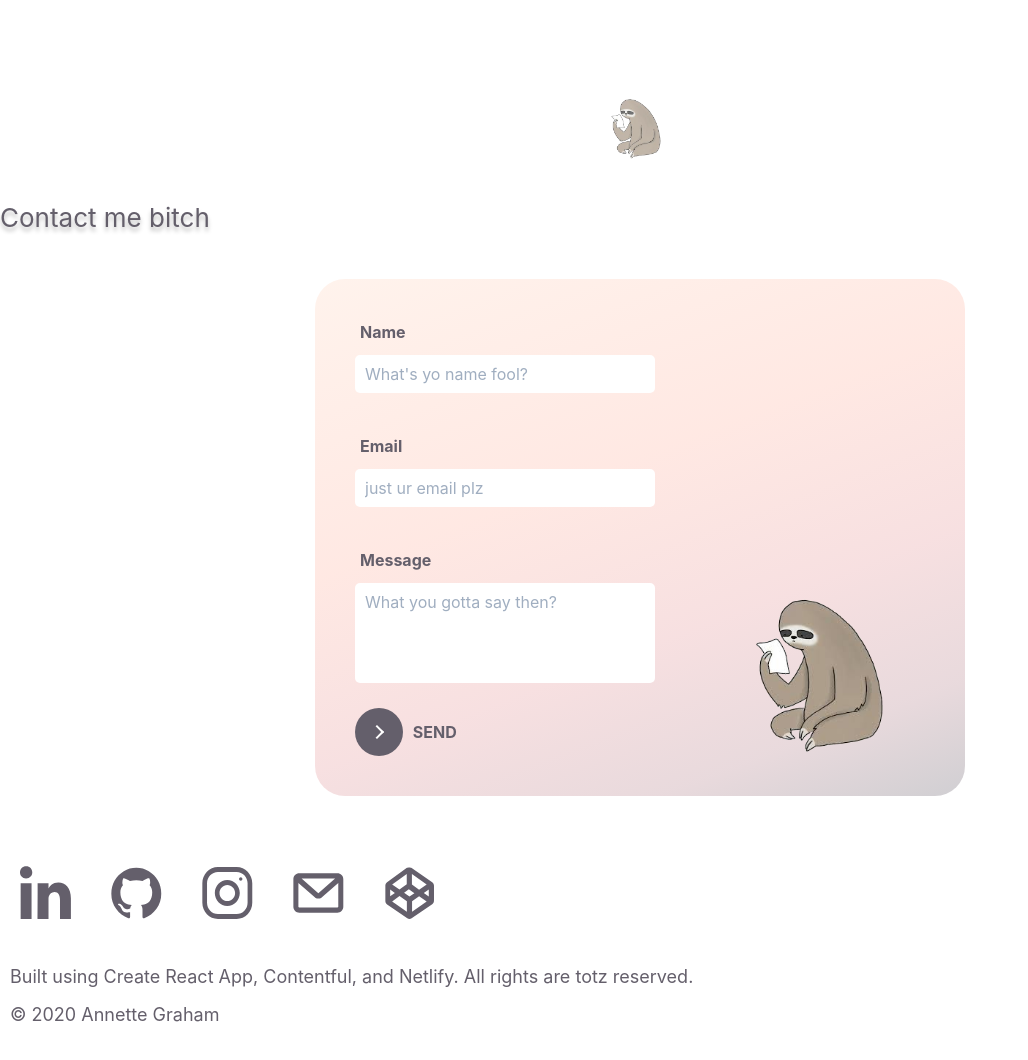
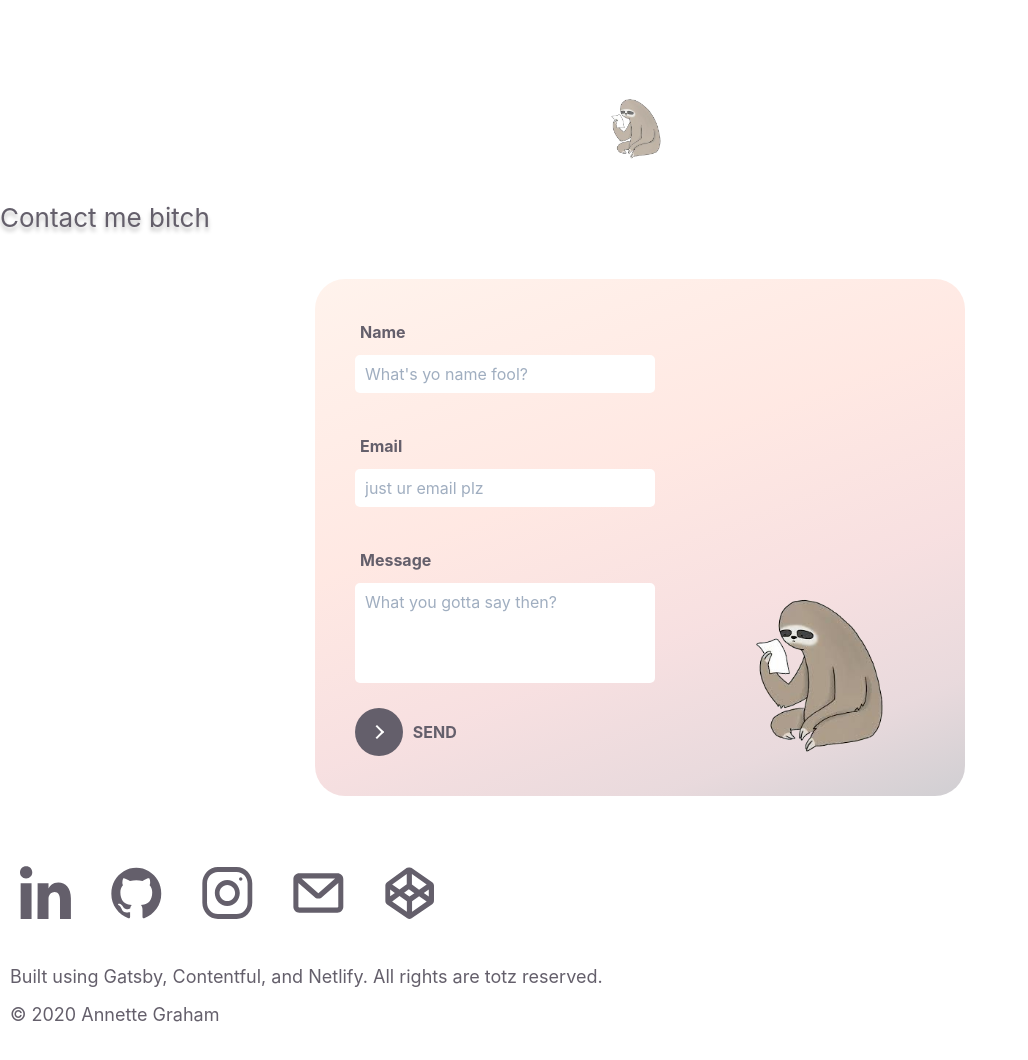
Before and after one commit to annette-graham/Annette-Graham, a Gatsby site: page /Contact in a window 1280 px wide. Shown: the whole page, without its empty margins (0-1028 px from the left). Built offline with nearby package versions, Linux system fonts and the light colour scheme; Gatsby itself is replaced by a stand-in of ours.

Commit message:
refactored

```diff
--- a/src/pages/Contact/index.jsx
+++ b/src/pages/Contact/index.jsx
@@ -5,27 +5,21 @@ import SocialMedia from '../../components/SocialMedia'
 import Form from '../../components/Form'
 
 
-const Contact = () => {
-
-  return (
+const Contact = () => (
 
   <section id="/contact" className='body'>
     <div className='body-content'>
       <img alt="Sloth reading a piece of paper" src={sloth} className='reading-image' />
       <h2 id="/contact" className="heading">Contact me bitch</h2>
-        {/* <div> */}
       <Form />
       <SocialMedia />
-        {/* </div> */}
       <div>
         <br/>
-          <p>Built using Create React App, Contentful, and Netlify. All rights are totz reserved.</p>
+        <p>Built using Gatsby, Contentful, and Netlify. All rights are totz reserved.</p>
         <p>© 2020 Annette Graham</p>
       </div>
     </div>
   </section>
 )
-}
-
 
 export default Contact
```
Lines whose indentation alone changed are shown as unchanged.
